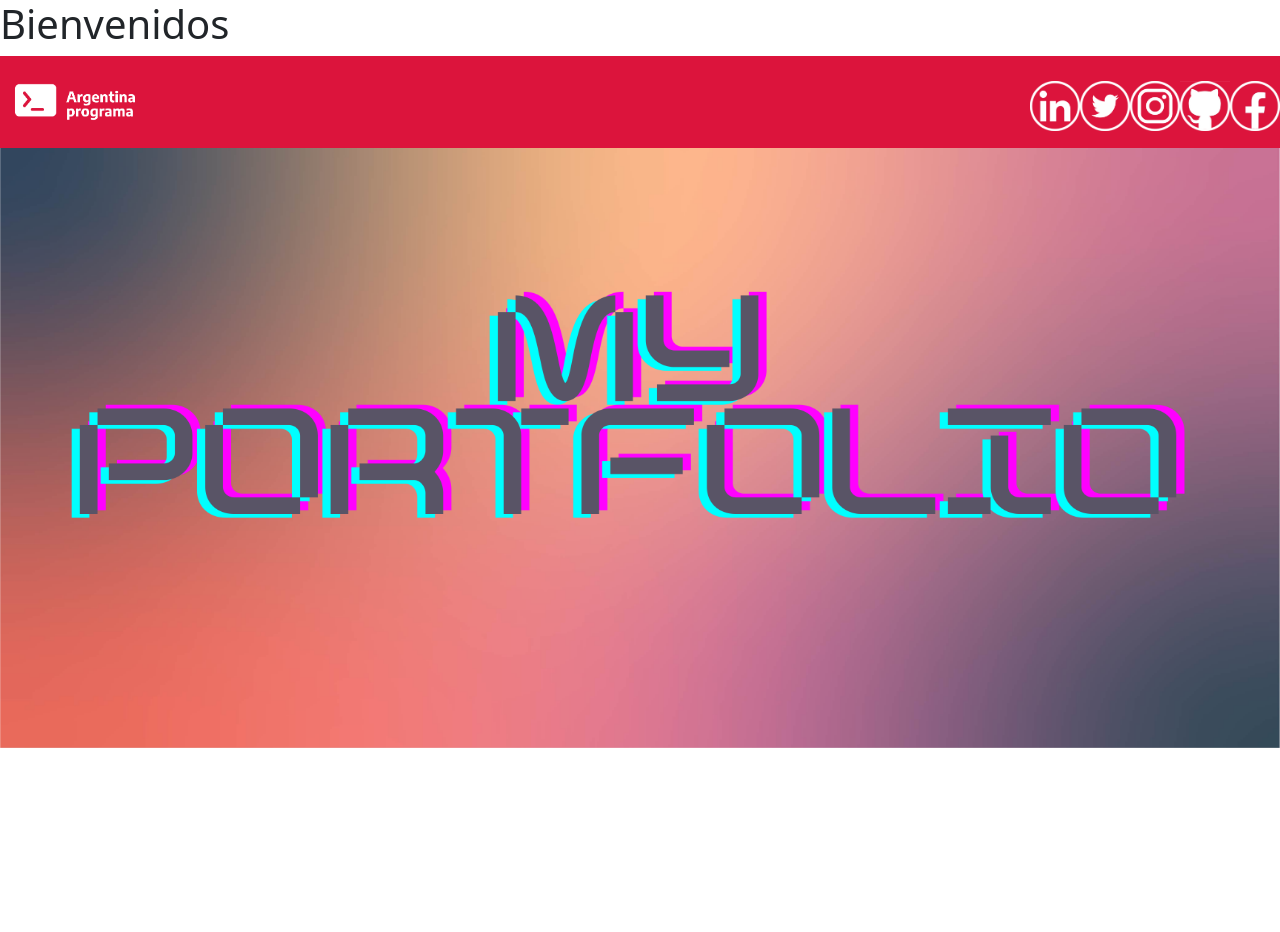
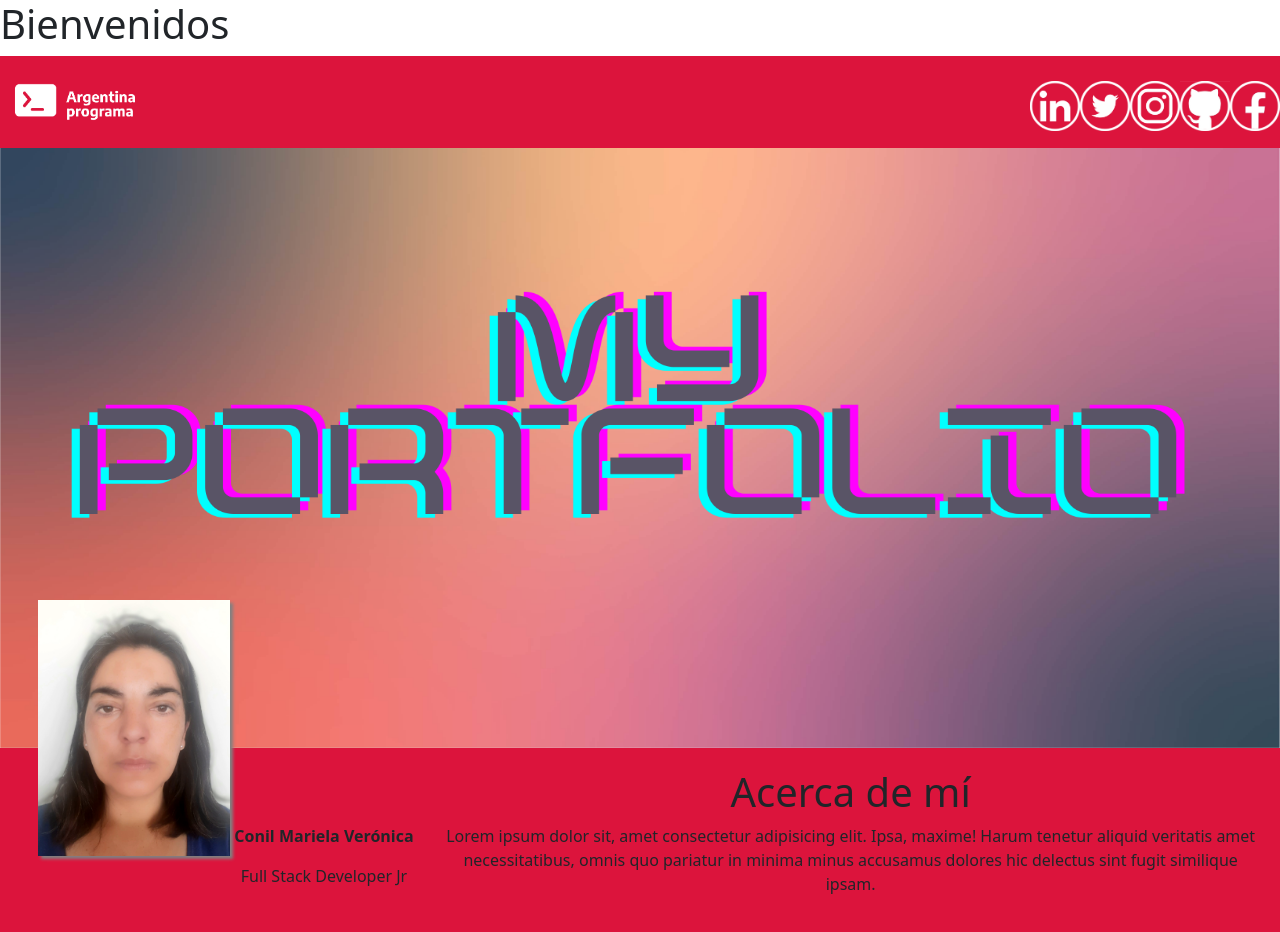
Before and after one commit to MVeroC/PI_ConilMV, an Angular app in the folder PI_ConilMV/: page / in a window 1280 px wide. Before the commit the page ends 800 px from the top, so only its background shows below. Built offline with nearby package versions, Linux system fonts and the light colour scheme.

Commit message:
acerca de

```diff
--- a/PI_ConilMV/src/app/app.component.html
+++ b/PI_ConilMV/src/app/app.component.html
@@ -1 +1,2 @@
 <app-header></app-header>
+<app-acerca-de></app-acerca-de>
--- a/PI_ConilMV/src/app/app.module.ts
+++ b/PI_ConilMV/src/app/app.module.ts
@@ -7,6 +7,7 @@
 import { LogoAPComponent } from './components/logo-ap/logo-ap.component';
 import { SocialComponent } from './components/social/social.component';
 import { BannerComponent } from './components/banner/banner.component';
+import { AcercaDeComponent } from './components/acerca-de/acerca-de.component';
 
 @NgModule({
   declarations: [
@@ -14,7 +15,8 @@
     HeaderComponent,
     LogoAPComponent,
     SocialComponent,
-    BannerComponent
+    BannerComponent,
+    AcercaDeComponent
   ],
   imports: [
     BrowserModule,
--- /dev/null
+++ b/PI_ConilMV/src/app/components/acerca-de/acerca-de.component.css
@@ -0,0 +1,33 @@
+.row{
+    padding: 20px;
+}
+div{
+    background-color: crimson;
+    text-align: center;
+}
+/*estilo de la foto de perfil*/
+@media (min-width: 576px){
+    #fotodeperfil{
+        position: absolute;
+        width: 15%;
+        border-left: 100%;
+        box-shadow: 3px 3px 3px grey;
+        left: 3%;
+        top: 600px;
+    }
+}
+@media (max-width: 575px){
+    #fotodeperfil{
+        position: absolute;
+        width: 30%;
+        border-left: 100%;
+        box-shadow: 3px 3px 3px grey;
+        left: 33%;
+        top: 630px;
+    }
+}
+/*etiqueta nombre*/
+#nombre{
+    font-weight: bold;
+    margin-top: 30%;
+}
--- /dev/null
+++ b/PI_ConilMV/src/app/components/acerca-de/acerca-de.component.html
@@ -0,0 +1,15 @@
+<div class="row">
+    <div class="col-xs-12 col-sm-2 col-md-2 col-lg-2">
+        <img src="../../../assets/foto perfil.jpg" class="img-fluid" id="fotodeperfil">
+    </div>
+    <div class="col-xs-12 col-sm-2 col-md-2 col-lg-2">
+        <p id="nombre">Conil Mariela Verónica</p>
+        <p>Full Stack Developer Jr</p>
+    </div>
+    <div class="col-xs-12 col-sm-8 col-md-8 col-lg-8">
+        <span>
+            <h1>Acerca de mí</h1>
+            <p>Lorem ipsum dolor sit, amet consectetur adipisicing elit. Ipsa, maxime! Harum tenetur aliquid veritatis amet necessitatibus, omnis quo pariatur in minima minus accusamus dolores hic delectus sint fugit similique ipsam.</p>
+        </span>
+    </div>
+</div>
--- /dev/null
+++ b/PI_ConilMV/src/app/components/acerca-de/acerca-de.component.ts
@@ -0,0 +1,15 @@
+import { Component, OnInit } from '@angular/core';
+
+@Component({
+  selector: 'app-acerca-de',
+  templateUrl: './acerca-de.component.html',
+  styleUrls: ['./acerca-de.component.css']
+})
+export class AcercaDeComponent implements OnInit {
+
+  constructor() { }
+
+  ngOnInit(): void {
+  }
+
+}
```
Also changed, not shown: PI_ConilMV/src/assets/foto perfil.jpg (added), 1 other file (tests, documents, lock files or other folders).
